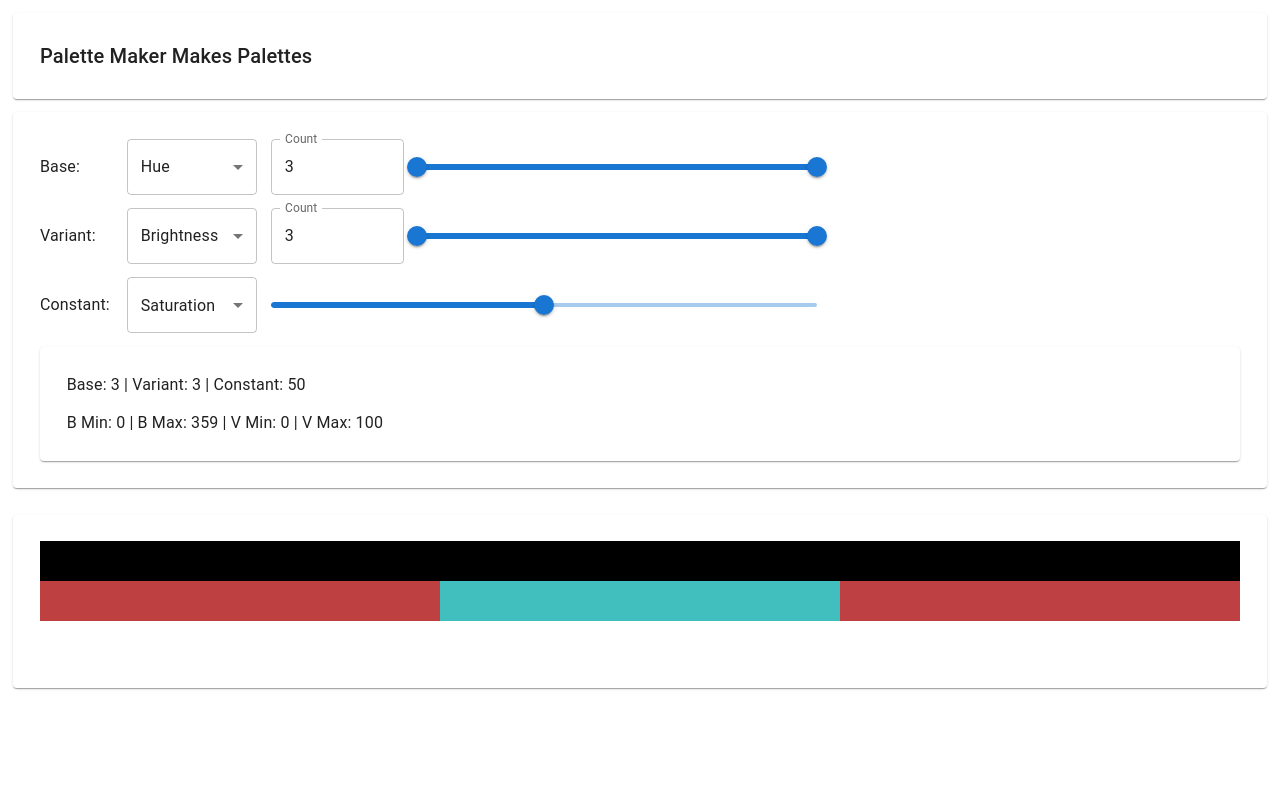
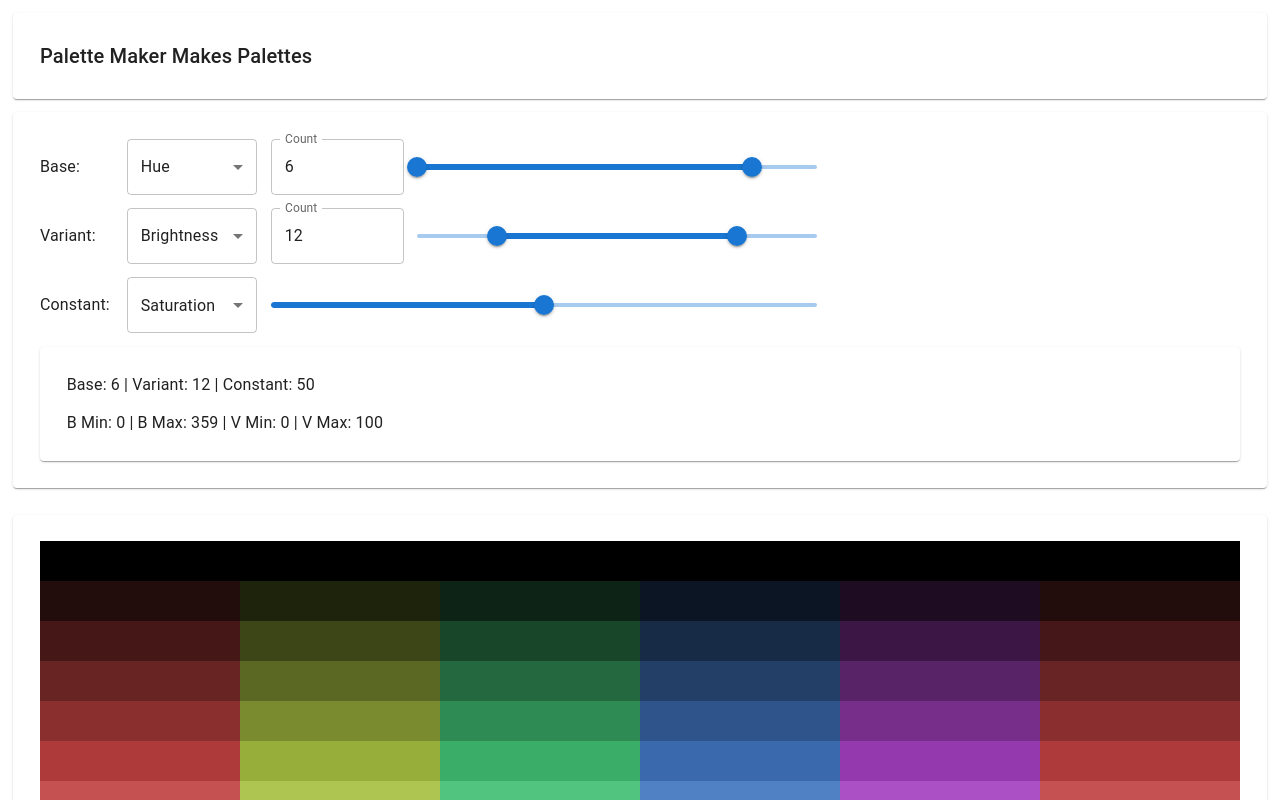
Before and after one commit to davor-skontra/pmmp, a React (Create React App) app: page / in a window 1280 px wide. Shown: the top 800 px of the page. Built offline with nearby package versions, Linux system fonts and the light colour scheme.

Commit message:
Set range defaults correctly

```diff
--- a/src/App.tsx
+++ b/src/App.tsx
@@ -15,20 +15,17 @@ const cardStyle: CSSProperties = {
 }
 
 function App() {
-
-    const maxFor = (property: ColorProperty) => {
-        const result = property == ColorProperty.Hue ? 359 : 100;
-        console.log(`Result for property ${property} was ${result}`)
-        return result;
-    }
+    const maxFor = (property: ColorProperty) => property == ColorProperty.Hue ? 359 : 100;
 
     const [baseSelection, setBaseSelection] = useState(ColorProperty.Hue)
-    const [baseValue, setBaseValue] = useState(3)
+    const [baseValue, setBaseValue] = useState(6)
     const [baseRange, setBaseRange] = useState(new ColorPropertyRange(0, maxFor(baseSelection)))
+    const baseDefaultRange = new ColorPropertyRange(0, 300)
 
     const [variantSelection, setVariantSelection] = useState(ColorProperty.Brightness)
-    const [variantValue, setVariantValue] = useState(3)
+    const [variantValue, setVariantValue] = useState(12)
     const [variantRange, setVariantRange] = useState(new ColorPropertyRange(0, maxFor(variantSelection)))
+    const variantDefaultRange = new ColorPropertyRange(20, 80)
 
     const [constantSelection, setConstantSelection] = useState(ColorProperty.Saturation)
     const [constantValue, setConstantValue] = useState(50) // Middle value (between 0 and 100) for constant
@@ -78,7 +75,7 @@ function App() {
                     defaultValue={baseValue}
                     onOptionChange={setBaseSelection}
                     onValueChange={setBaseValue}
-                    defaultSelectedRange={new ColorPropertyRange(0, maxFor(baseSelection))}
+                    defaultSelectedRange={baseDefaultRange}
                     onRangeChange={r => setBaseRange(r)}
                     range={new ColorPropertyRange(0, maxFor(baseSelection))}
                 />
@@ -88,7 +85,7 @@ function App() {
                     defaultValue={variantValue}
                     onOptionChange={setVariantSelection}
                     onValueChange={setVariantValue}
-                    defaultSelectedRange={new ColorPropertyRange(0, maxFor(variantSelection))}
+                    defaultSelectedRange={variantDefaultRange}
                     onRangeChange={r => setVariantRange(r)}
                     range={new ColorPropertyRange(0, maxFor(variantSelection))}/>
                 <ColorPropertyConstantSelector
```
